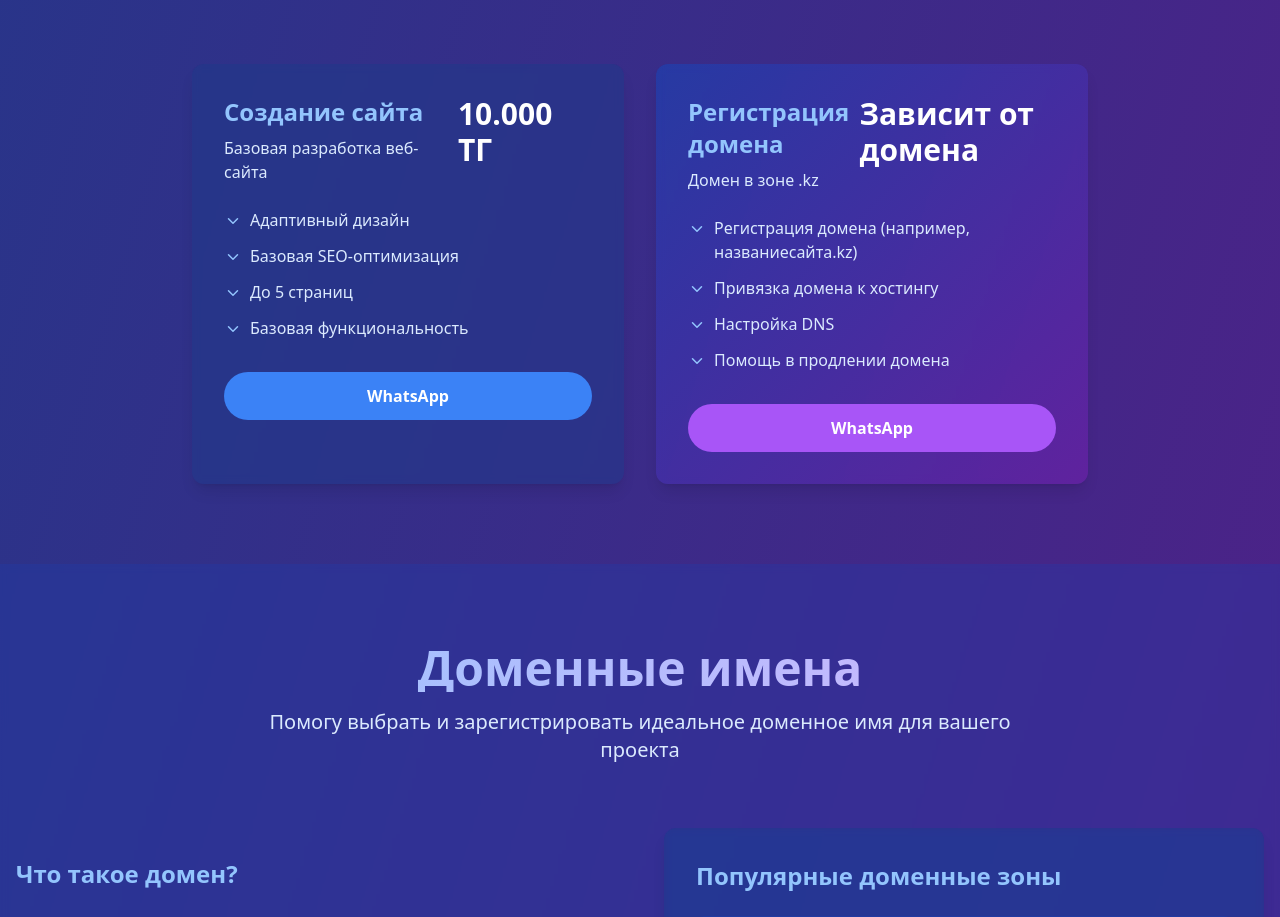
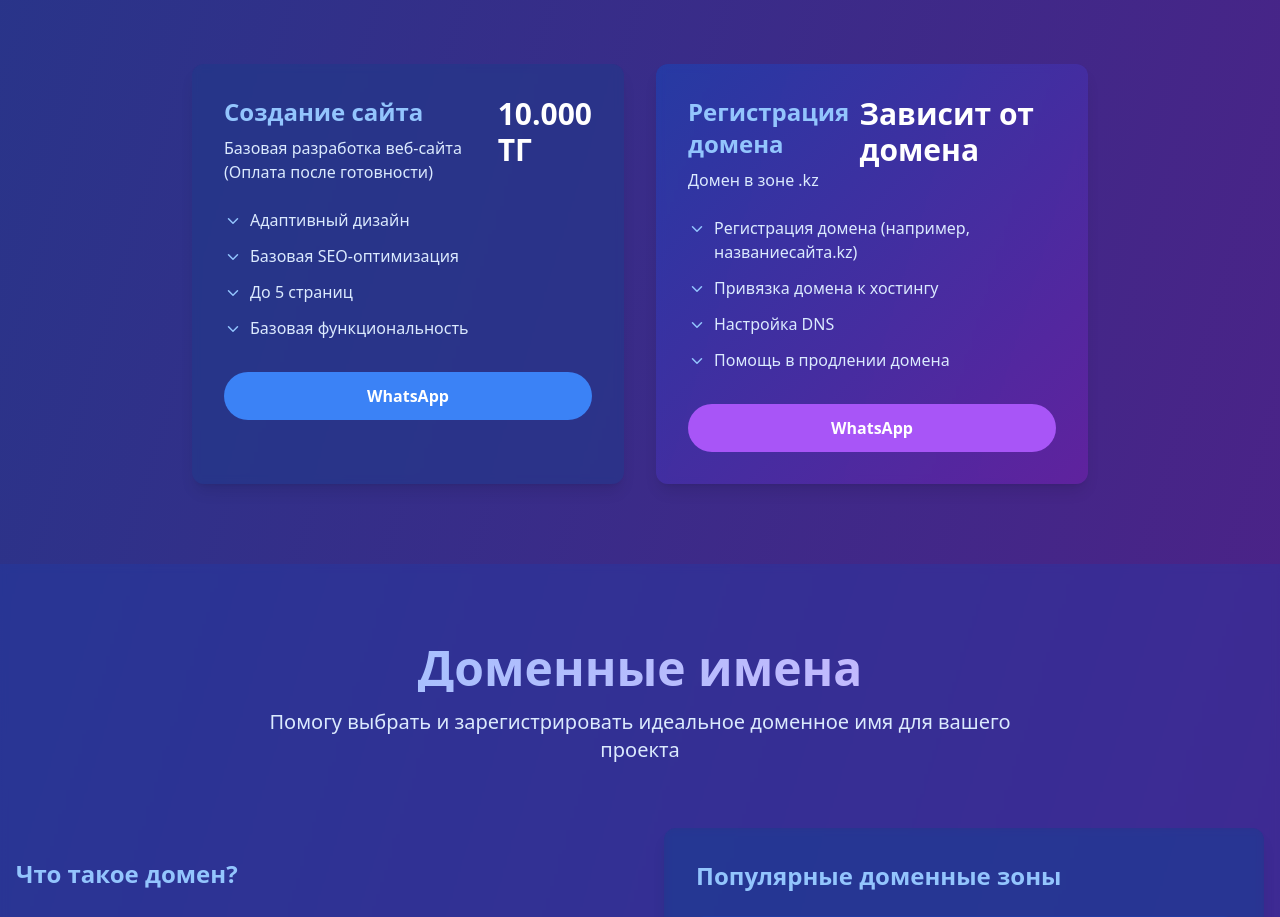
Before and after one commit to mirasbox2022/celair, a React (Vite) app: page / in a window 1280 px wide. Shown: the part 1640-2557 px from the top of the page. Built offline with nearby package versions, Linux system fonts and the light colour scheme.

Commit message:
Update App.tsx

```diff
--- a/src/App.tsx
+++ b/src/App.tsx
@@ -214,7 +214,7 @@ function App() {
                 <div className="flex justify-between items-start mb-6">
                   <div>
                     <h3 className="text-2xl font-bold text-blue-300">Создание сайта</h3>
-                    <p className="text-blue-100 mt-2">Базовая разработка веб-сайта</p>
+                    <p className="text-blue-100 mt-2">Базовая разработка веб-сайта (Оплата после готовности)</p>
                   </div>
                   <div className="text-3xl font-bold text-white">10.000 ТГ</div>
                 </div>
```
